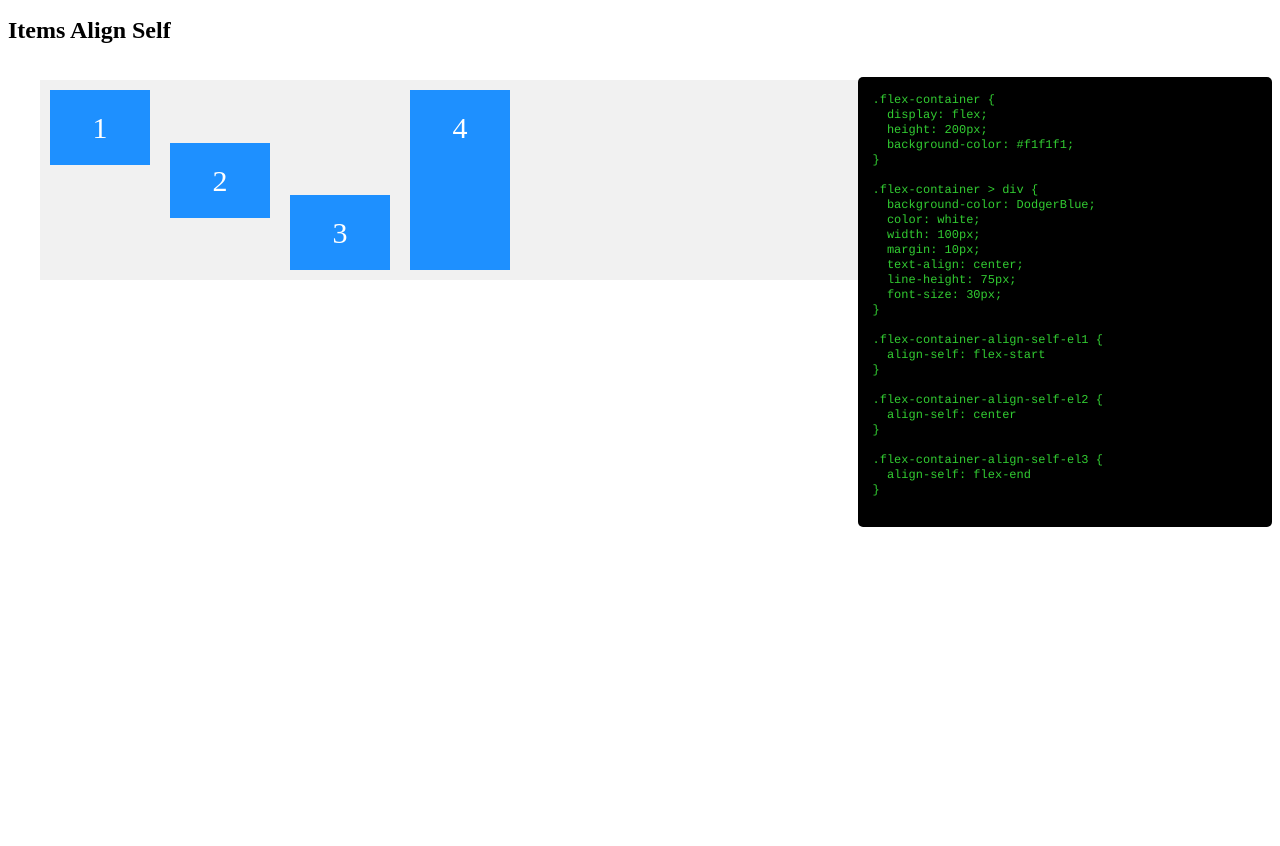
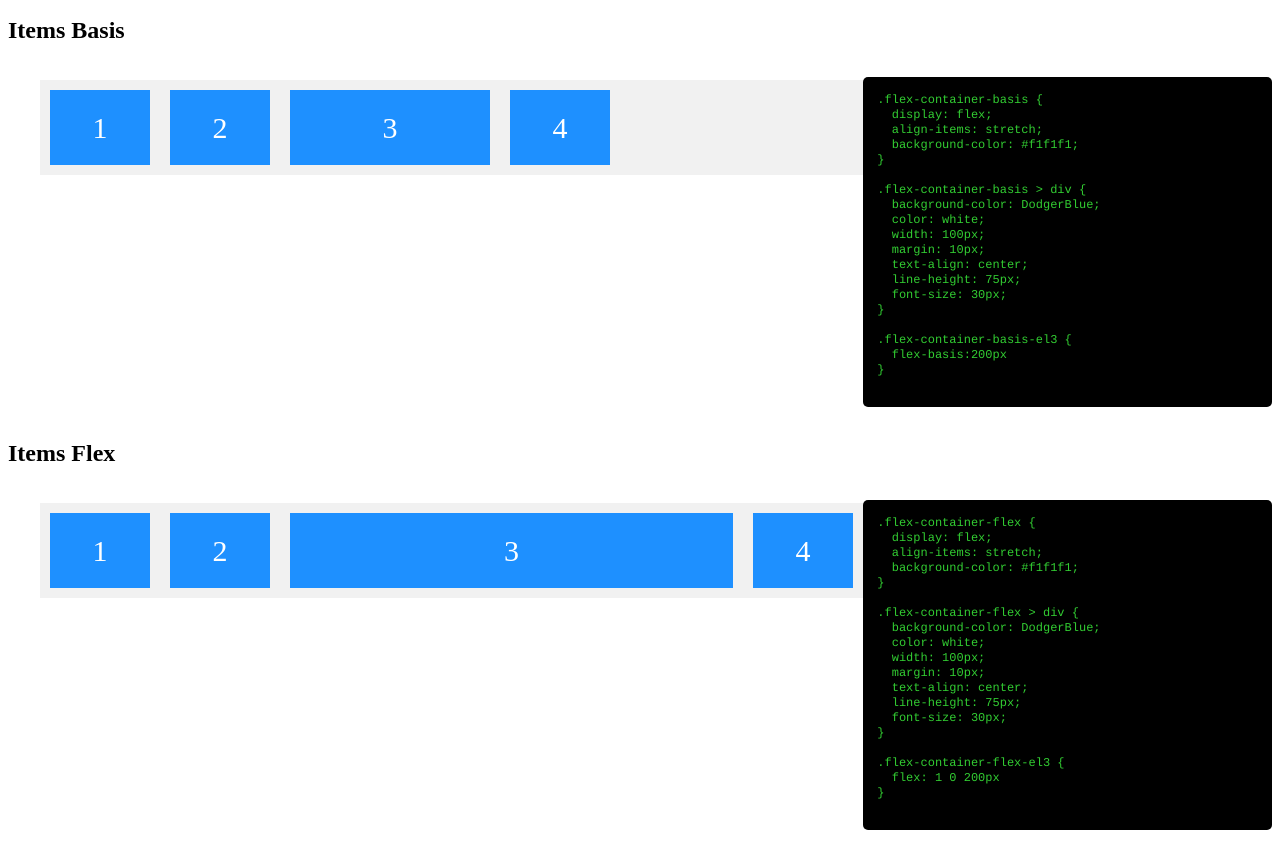
Before and after one commit to davidjamesherzog/css-examples, a website: page examples/flexbox/flexbox-items.html in a window 1280 px wide. Shown: the part 1499-2345 px from the top of the page. Before the commit the page ends 2047 px from the top, so only its background shows below. Drawn offline with Linux system fonts and the light colour scheme.

Commit message:
Add flexbox items, create node project and add readme

```diff
--- a/examples/flexbox/flexbox-items.css
+++ b/examples/flexbox/flexbox-items.css
@@ -78,6 +78,47 @@
   flex-shrink: 0
 }
 
+.flex-container-basis {
+  display: flex;
+  align-items: stretch;
+  background-color: #f1f1f1;
+}
+
+.flex-container-basis > div {
+  background-color: DodgerBlue;
+  color: white;
+  width: 100px;
+  margin: 10px;
+  text-align: center;
+  line-height: 75px;
+  font-size: 30px;
+}
+
+.flex-container-basis-el3 {
+  flex-basis:200px
+}
+
+.flex-container-flex {
+  display: flex;
+  align-items: stretch;
+  background-color: #f1f1f1;
+}
+
+.flex-container-flex > div {
+  background-color: DodgerBlue;
+  color: white;
+  width: 100px;
+  margin: 10px;
+  text-align: center;
+  line-height: 75px;
+  font-size: 30px;
+}
+
+.flex-container-flex-el3 {
+  flex: 1 0 200px
+  /* flex-grow, flex-shrink, flex-basis */
+}
+
 .flex-container-align-self {
   display: flex;
   height: 200px;
--- a/examples/flexbox/flexbox-items.html
+++ b/examples/flexbox/flexbox-items.html
@@ -159,6 +159,88 @@
 
 </div>
 
+<h2>Items Basis</h2>
+
+<div class="flex-shape">
+
+  <div class="grid-fixed">
+    <div class="flex-container-basis margin">
+      <div>1</div>
+      <div>2</div>
+      <div class="flex-container-basis-el3">3</div>
+      <div>4</div>
+    </div>
+  </div>
+
+  <div class="grid-fill">
+      <pre class="computerGreen codeStyler">
+        <code>
+  .flex-container-basis {
+    display: flex;
+    align-items: stretch;
+    background-color: #f1f1f1;
+  }
+
+  .flex-container-basis > div {
+    background-color: DodgerBlue;
+    color: white;
+    width: 100px;
+    margin: 10px;
+    text-align: center;
+    line-height: 75px;
+    font-size: 30px;
+  }
+
+  .flex-container-basis-el3 {
+    flex-basis:200px
+  }
+        </code>
+      </pre>
+  </div>
+
+</div>
+
+<h2>Items Flex</h2>
+
+<div class="flex-shape">
+
+  <div class="grid-fixed">
+    <div class="flex-container-flex margin">
+      <div>1</div>
+      <div>2</div>
+      <div class="flex-container-flex-el3">3</div>
+      <div>4</div>
+    </div>
+  </div>
+
+  <div class="grid-fill">
+      <pre class="computerGreen codeStyler">
+        <code>
+  .flex-container-flex {
+    display: flex;
+    align-items: stretch;
+    background-color: #f1f1f1;
+  }
+
+  .flex-container-flex > div {
+    background-color: DodgerBlue;
+    color: white;
+    width: 100px;
+    margin: 10px;
+    text-align: center;
+    line-height: 75px;
+    font-size: 30px;
+  }
+
+  .flex-container-flex-el3 {
+    flex: 1 0 200px
+  }
+        </code>
+      </pre>
+  </div>
+
+</div>
+
 <h2>Items Align Self</h2>
 
 <div class="flex-shape">
```
Also changed, not shown: package.json (added, +25 -0 lines), README.md, 2 other files.
